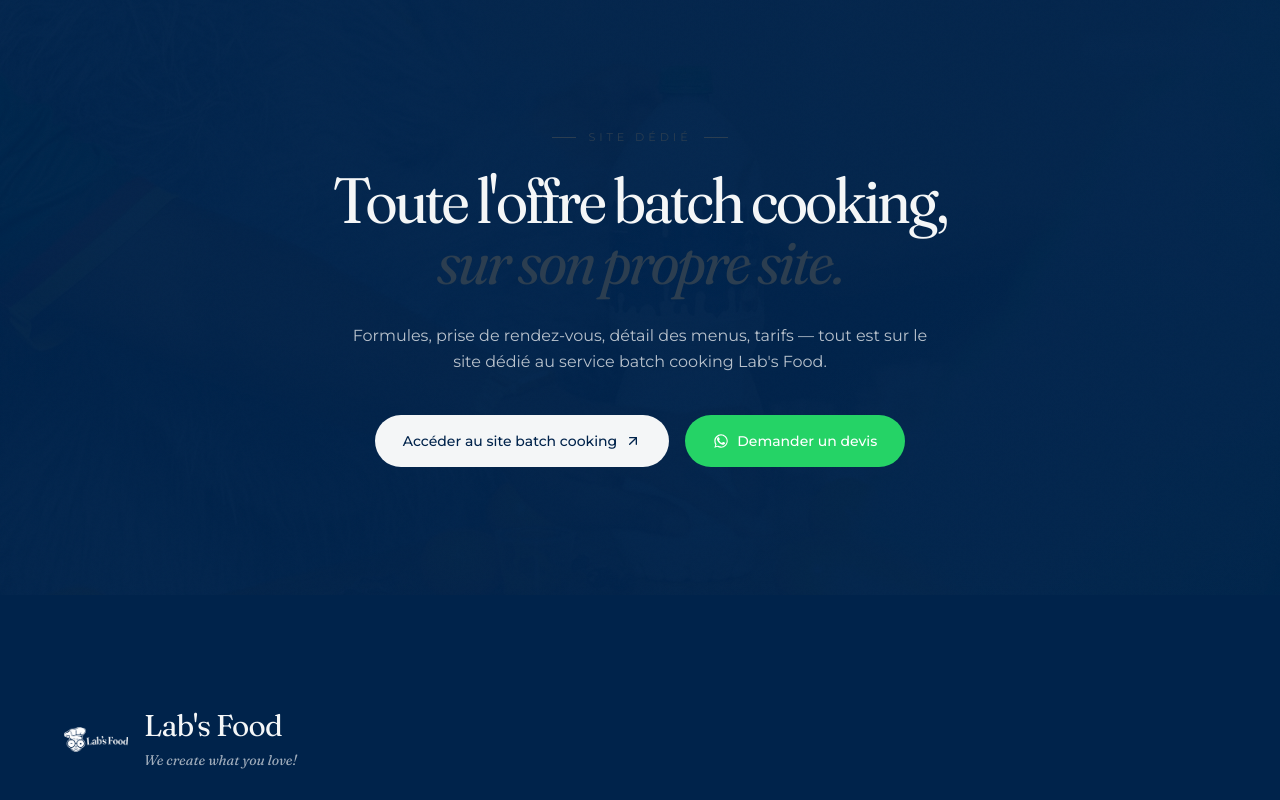
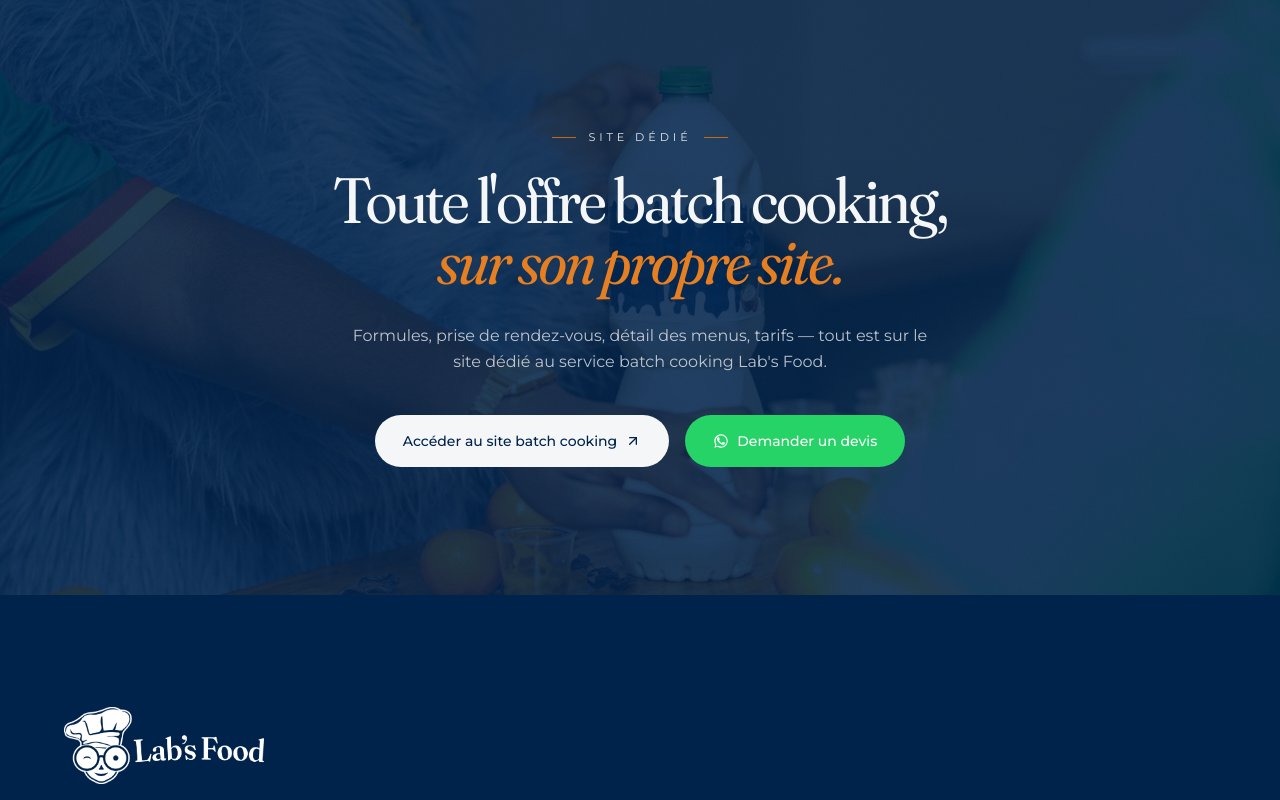
Before and after one commit to LabsFood/labsfood-blog, a Next.js app: page /services/batch-cooking in a window 1280 px wide. Shown: the part 1520-2320 px from the top of the page. Built offline with nearby package versions, Linux system fonts and the light colour scheme.

Commit message:
feat: add batch cooking service page and update footer layout

```diff
--- a/app/services/batch-cooking/page.tsx
+++ b/app/services/batch-cooking/page.tsx
@@ -163,14 +163,14 @@ export default function BatchCookingPage() {
           className="object-cover opacity-25"
           sizes="100vw"
         />
-        <div className="absolute inset-0 bg-gradient-to-br from-navy/90 to-navy/95" />
+        <div className="absolute inset-0 bg-gradient-to-br from-navy/50 to-navy/50" />
         <div className="absolute inset-0 bg-grain opacity-[0.05] mix-blend-overlay" />
 
         <div className="relative container-wide text-center max-w-3xl mx-auto">
-          <p className="font-mono text-[0.7rem] uppercase tracking-[0.35em] text-navy-mid inline-flex items-center gap-3 mb-6">
-            <span className="size-6 h-px bg-navy-mid" />
+          <p className="font-mono text-[0.7rem] uppercase tracking-[0.35em] text-cream-deep inline-flex items-center gap-3 mb-6">
+            <span className="size-6 h-px bg-orange-deep" />
             Site dédié
-            <span className="size-6 h-px bg-navy-mid" />
+            <span className="size-6 h-px bg-orange-deep" />
           </p>
           <h2
             className="font-display text-cream leading-[0.95] tracking-tight text-balance"
@@ -179,7 +179,7 @@ export default function BatchCookingPage() {
             Toute l&apos;offre batch cooking,
             <br />
             <em className="not-italic">
-              <span className="font-display italic text-navy-mid">
+              <span className="font-display italic text-orange">
                 sur son propre site.
               </span>
             </em>
--- a/components/layout/Footer.tsx
+++ b/components/layout/Footer.tsx
@@ -77,22 +77,14 @@ export function Footer() {
         {/* ── Bloc déclaration (sans newsletter, retiré sur demande client) ── */}
         <div className="pb-16 border-b border-cream/10 max-w-4xl">
           <Link href="/" className="inline-flex items-center gap-4 mb-10 group">
-            <span className="size-16 transition-transform group-hover:rotate-[6deg]">
+            <span className=" transition-transform group-hover:rotate-[6deg]">
               <Image
                 src="/whiteLogo.png"
                 alt=""
-                width={64}
-                height={64}
-                className="object-contain w-full h-full"
+                width={200}
+                height={200}
+                className="object-contain"
               />
-            </span>
-            <span className="flex flex-col leading-none">
-              <span className="font-display text-3xl text-cream tracking-tight">
-                Lab&apos;s Food
-              </span>
-              <span className="font-display italic text-sm text-cream/65 mt-1.5">
-                We create what you love!
-              </span>
             </span>
           </Link>
 
```
